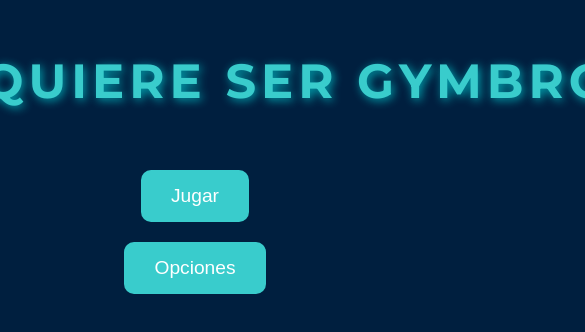
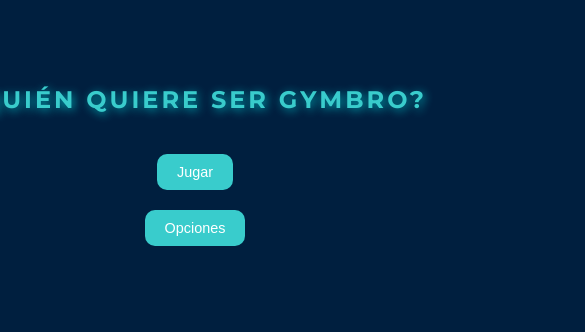
Before and after one commit to JuanGabrielSuch/quien-quiere-ser-gymbro, a plain HTML site: page index.html in a window 390 px wide. Shown: the part 260-592 px from the top of the page, 585 px wide, since content can reach past the window. Drawn offline with Linux system fonts and the light colour scheme.

Commit message:
Update styles.css

```diff
--- a/css/styles.css
+++ b/css/styles.css
@@ -23,22 +23,23 @@ body {
     animation: fadeIn 1s ease-in-out;
 }
 
-/* Estilos para el menú principal */
 #main-menu {
     display: flex;
     flex-direction: column;
     align-items: center;
     justify-content: center;
     height: 100vh; /* Ocupa toda la pantalla */
-    background-color: #001f3f; /* Color de fondo */
+    background-color: #001f3f;
     color: white;
+    text-align: center; /* Asegura que todo esté centrado */
+    padding: 20px; /* Añadir algo de padding para pantallas pequeñas */
 }
 
 #main-menu h1 {
-    font-size: 3rem;
-    margin-bottom: 50px;
+    font-size: 3rem; /* Tamaño grande para pantallas normales */
+    margin-bottom: 30px;
     text-transform: uppercase;
-    letter-spacing: 5px;
+    letter-spacing: 3px;
 }
 
 #main-menu button {
@@ -56,6 +57,7 @@ body {
 #main-menu button:hover {
     background-color: #0074D9;
 }
+
 
 #settings-menu {
     display: flex;
@@ -343,6 +345,15 @@ h1 {
         font-size: 1.8rem;
     }
 
+    #main-menu h1 {
+        font-size: 2rem; /* Ajustar el tamaño del título */
+    }
+
+    #main-menu button {
+        padding: 12px 25px; /* Reducir el padding de los botones */
+        font-size: 1rem; /* Ajustar el tamaño del texto */
+    }
+
     .container {
         padding: 15px;
     }
@@ -384,6 +395,15 @@ h1 {
         font-size: 1.2rem;
     }
 
+    #main-menu h1 {
+        font-size: 1.5rem; /* Tamaño más pequeño del título para móviles */
+    }
+
+    #main-menu button {
+        padding: 10px 20px; /* Reducir aún más el padding */
+        font-size: 0.9rem; /* Texto más pequeño en botones */
+    }
+
     #question-container {
         font-size: 0.9rem;
         padding: 10px;
```
